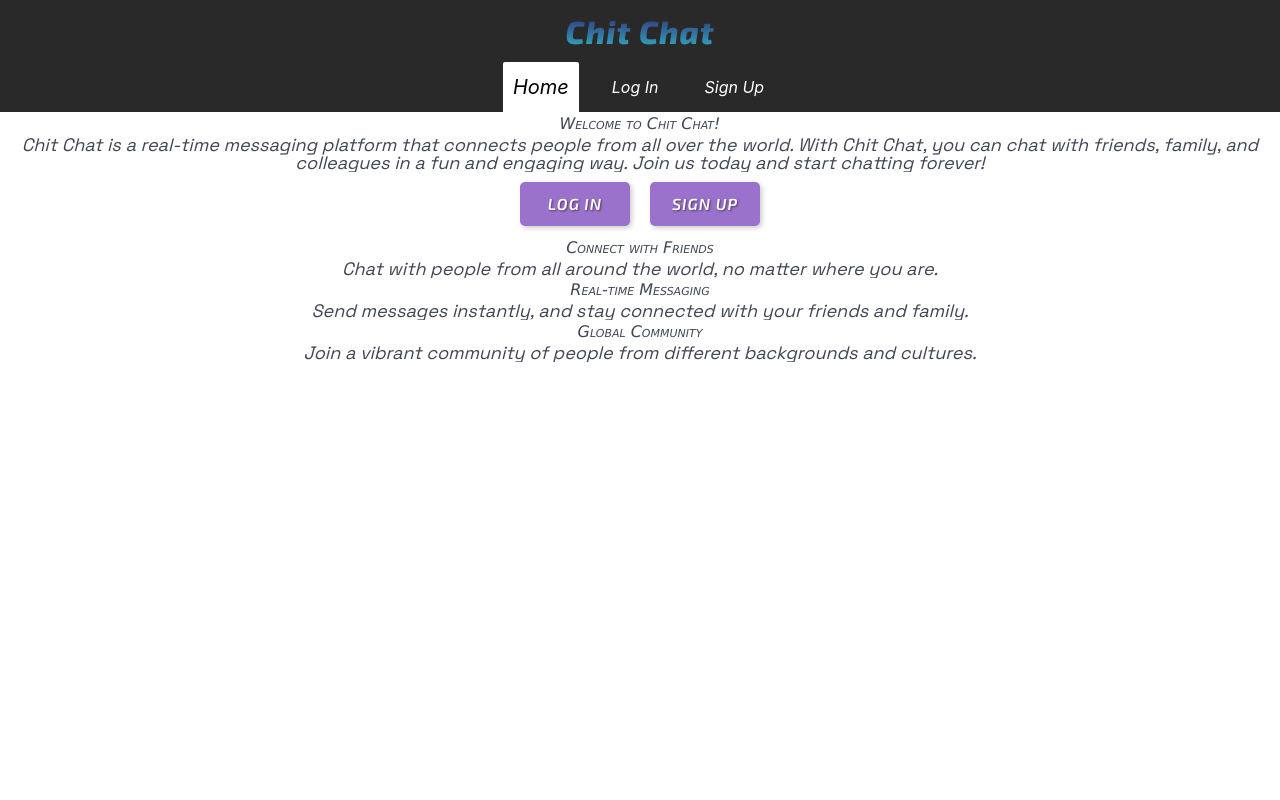
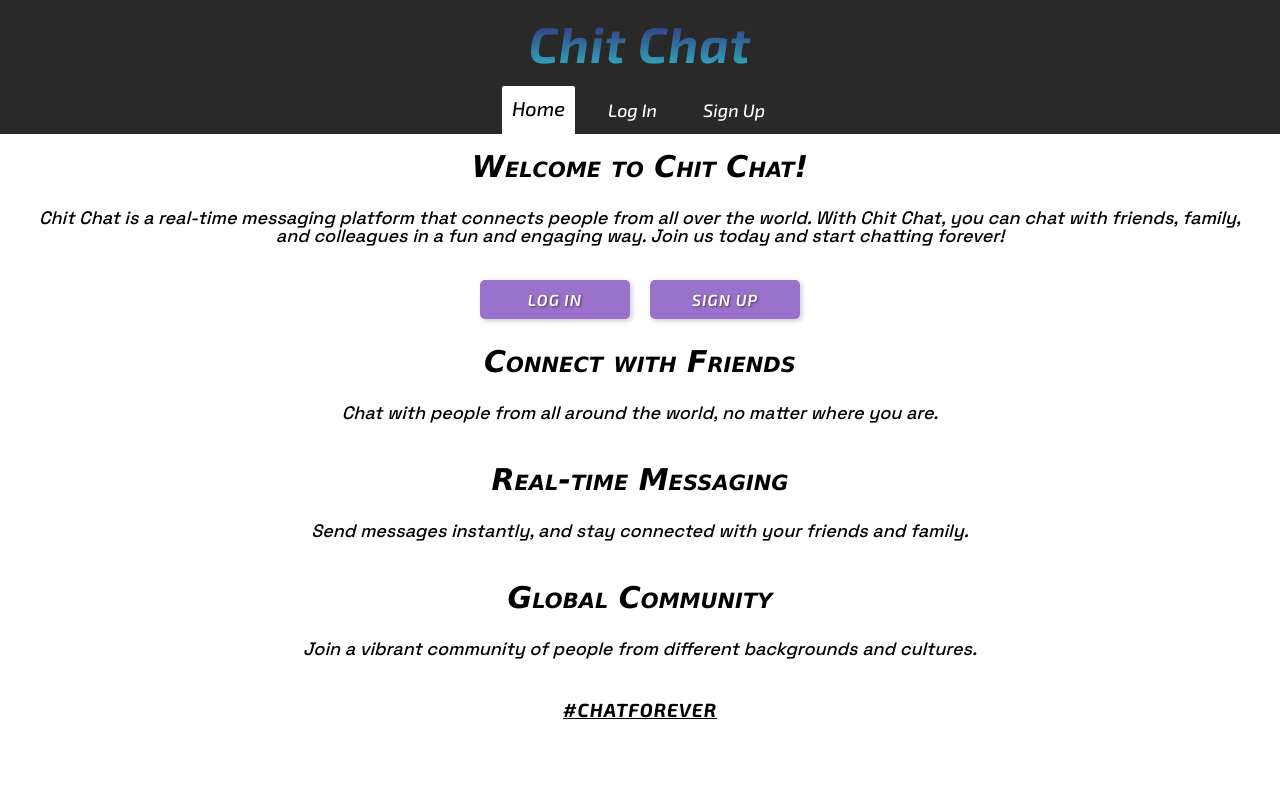
Before and after one commit to Basuthan-hi/Basuthan-hi.github.io, a Flask app: page / in a window 1280 px wide. Run offline with Flask 3, Linux system fonts and the light colour scheme; some web fonts are replaced.

Commit message:
tweaking the style.css

```diff
--- a/static/style.css
+++ b/static/style.css
@@ -5,6 +5,7 @@
     overflow: hidden;
 }
 body{
+
     height: 100vh;
     width: 100vw;
     font-family: "Exo 2", sans-serif;
@@ -14,6 +15,7 @@ body{
     font-size: 18px;
     background-color: #ffffff;
     overflow-y: scroll;
+    color: #000000;
 }
 
 nav>ul{
@@ -27,7 +29,10 @@ nav>ul{
 
 }
 
-
+nav{
+    position: sticky;
+    top: 0;
+}
 .title{
     font-family:"Exo 2",Georgia, 'Times New Roman', Times, serif, sans-serif;
     font-size: 50px;
@@ -66,17 +71,25 @@ h1,h2{
     font-family: 'Exo2', Verdana, sans-serif;
     font-variant: small-caps;
     text-rendering: optimizeSpeed;
-    font-weight: 900;
+    font-weight: bolder;
+    font-size: 30px;
+    color: #000000;
 }
+
+
 p{
+
     font-family: 'Space Grotesk', 'Titillium Web', Arial, sans-serif;
     font-size: 18px;
     margin: 20px;
     line-height: 1.0;
     display: flex;
+    padding: 5px;
+
     justify-content: center;
     align-self: center;
     text-align: center;
+    color: #000000;
 }
 .intro-buttons{
     display: flex;
@@ -112,3 +125,18 @@ p{
     }
 
 }
+footer>h4{
+    display: flex;
+    justify-content: center;
+    align-self: center;
+    margin: 10px;
+    font-family: 'Exo 2', sans-serif;
+    font-size: 19px;
+    font-weight: 700;
+    letter-spacing: 1px;
+    text-decoration: none;
+    color: #000000;
+    text-decoration: underline;
+    text-transform: uppercase;
+    padding: 5px 10px;
+}
--- a/templates/index.html
+++ b/templates/index.html
@@ -4,7 +4,7 @@
     <meta charset="UTF-8">
     <meta name="viewport" content="width=device-width, initial-scale=1.0">
     <link rel="stylesheet" href="../static/style.css">
-    <link rel="stylesheet" href="https://cdnjs.cloudflare.com/ajax/libs/bulma/1.0.2/css/bulma.min.css" integrity="sha512-RpeJZX3aH5oZN3U3JhE7Sd+HG8XQsqmP3clIbu4G28p668yNsRNj3zMASKe1ATjl/W80wuEtCx2dFA8xaebG5w==" crossorigin="anonymous" referrerpolicy="no-referrer" />
+
     <title>Document</title>
 </head>
 <body>
@@ -25,7 +25,7 @@
 </nav>
 
 {% block content %}
-
+<section>
 <h1>Welcome to Chit Chat!</h1>
 <p>Chit Chat is a real-time messaging platform that connects people from all over the world. With Chit Chat, you can chat with friends, family, and colleagues in a fun and engaging way. Join us today and start chatting forever!</p>
 <div class="intro-buttons">
@@ -50,10 +50,10 @@
         <p>Join a vibrant community of people from different backgrounds and cultures.</p>
     </div>
 </div>
-
+</section>
 {% endblock %}
 <footer>
-
+    <h4>#chatforever</h4>
 </footer>
 <script src="https://unpkg.com/ionicons@4.5.10-0/dist/ionicons.js"></script>
 </body>
```
